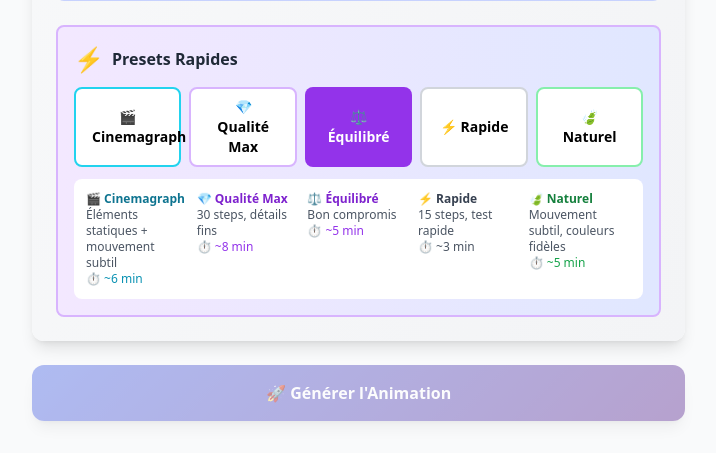
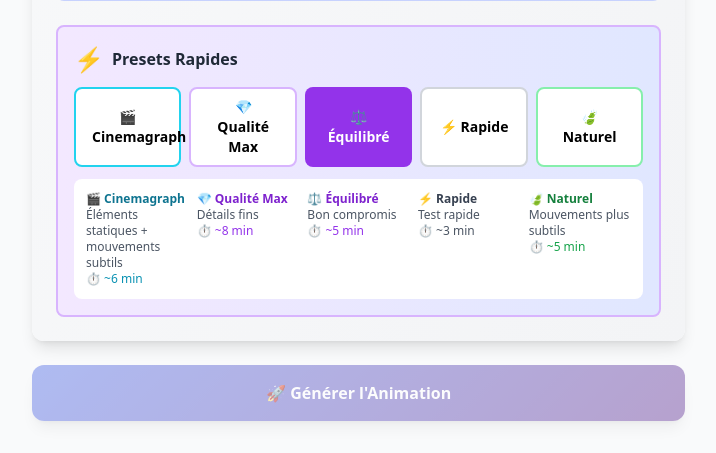
Before and after one commit to KaRn1zC/GEGM_MotionLab, a Flask app: page / in a window 1280 px wide, after a click on "🎛️ Paramètres Avancés". Shown: the part 2373-2826 px from the top of the page, without its empty margins (112-828 px from the left). Run offline with Flask 3, Linux system fonts and the light colour scheme; parts of the project's set-up code (start-up, migrations or seed data) failed here and were passed over; some libraries are stand-ins or nearby versions.

Commit message:
modifications paramètres presets

```diff
--- a/web_interface/templates/index.html
+++ b/web_interface/templates/index.html
@@ -575,12 +575,12 @@
                             <div class="mt-3 bg-white rounded-lg p-3 text-xs text-gray-600 grid grid-cols-2 md:grid-cols-5 gap-2">
                                 <div>
                                     <p class="font-semibold text-cyan-700">🎬 Cinemagraph</p>
-                                    <p>Éléments statiques + mouvement subtil</p>
+                                    <p>Éléments statiques + mouvements subtils</p>
                                     <p class="text-cyan-600">⏱️ ~6 min</p>
                                 </div>
                                 <div>
                                     <p class="font-semibold text-purple-700">💎 Qualité Max</p>
-                                    <p>30 steps, détails fins</p>
+                                    <p>Détails fins</p>
                                     <p class="text-purple-600">⏱️ ~8 min</p>
                                 </div>
                                 <div>
@@ -590,12 +590,12 @@
                                 </div>
                                 <div>
                                     <p class="font-semibold text-gray-700">⚡ Rapide</p>
-                                    <p>15 steps, test rapide</p>
+                                    <p>Test rapide</p>
                                     <p class="text-gray-600">⏱️ ~3 min</p>
                                 </div>
                                 <div>
                                     <p class="font-semibold text-green-700">🍃 Naturel</p>
-                                    <p>Mouvement subtil, couleurs fidèles</p>
+                                    <p>Mouvements plus subtils</p>
                                     <p class="text-green-600">⏱️ ~5 min</p>
                                 </div>
                             </div>
@@ -1116,7 +1116,7 @@
         function applyPreset(preset) {
             const presets = {
                 cinemagraph: {
-                    steps: 25,
+                    steps: 35,
                     cfgScale: 5.5,
                     denoise: 60,
                     motionIntensity: 'subtle',
@@ -1125,11 +1125,11 @@
                     consistency: 92,
                     seed: -1,
                     motionArea: 'full',
-                    colorPreservation: 85,
-                    frameBlending: 2
+                    colorPreservation: 90,
+                    frameBlending: 3
                 },
                 quality: {
-                    steps: 30,
+                    steps: 40,
                     cfgScale: 7,
                     denoise: 75,
                     motionIntensity: 'moderate',
@@ -1168,7 +1168,7 @@
                     frameBlending: 2
                 },
                 natural: {
-                    steps: 25,
+                    steps: 30,
                     cfgScale: 5.5,
                     denoise: 55,
                     motionIntensity: 'subtle',
@@ -1177,8 +1177,8 @@
                     consistency: 90,
                     seed: -1,
                     motionArea: 'full',
-                    colorPreservation: 90,
-                    frameBlending: 3
+                    colorPreservation: 85,
+                    frameBlending: 2
                 }
             };
 
```
